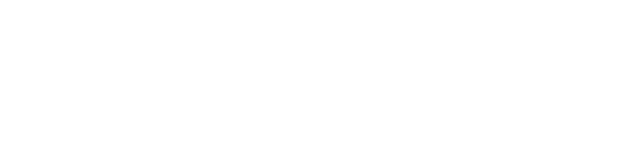
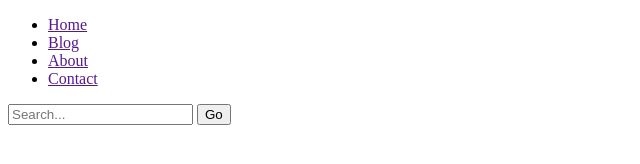
Before and after one commit to agsendo/udacity-case1, a plain HTML site: page index.html in a window 1280 px wide. Shown: the whole page, without its empty margins (0-640 px from the left). Drawn offline with Linux system fonts and the light colour scheme.

Commit message:
Add top nav bar elements

```diff
--- a/index.html
+++ b/index.html
@@ -9,6 +9,20 @@
     </head>
 
     <body>
+        <header>
+            <nav>
+                <ul>
+                    <li><a href="">Home</a></li>
+                    <li><a href="">Blog</a></li>
+                    <li><a href="">About</a></li>
+                    <li><a href="">Contact</a></li>
+                </ul>
+                <form>
+                    <input type="text" placeholder="Search..." name="search">
+                    <button type="submit">Go</button>
+                </form>
+            </nav>
+        </header>
 
     </body>
 </html>
```
